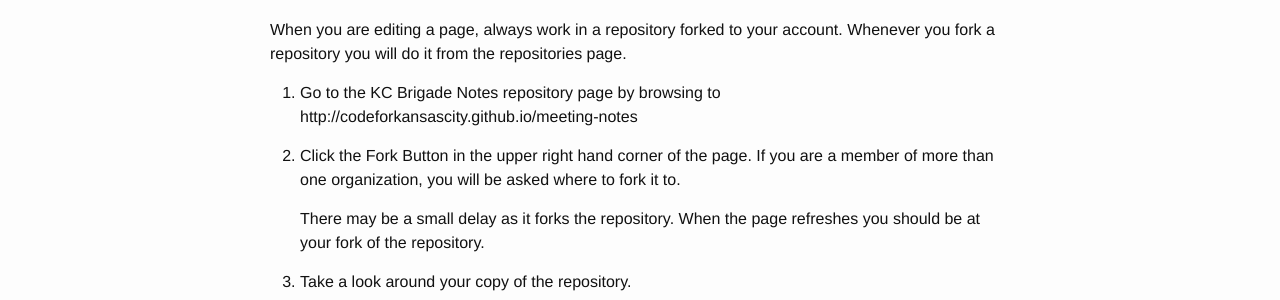
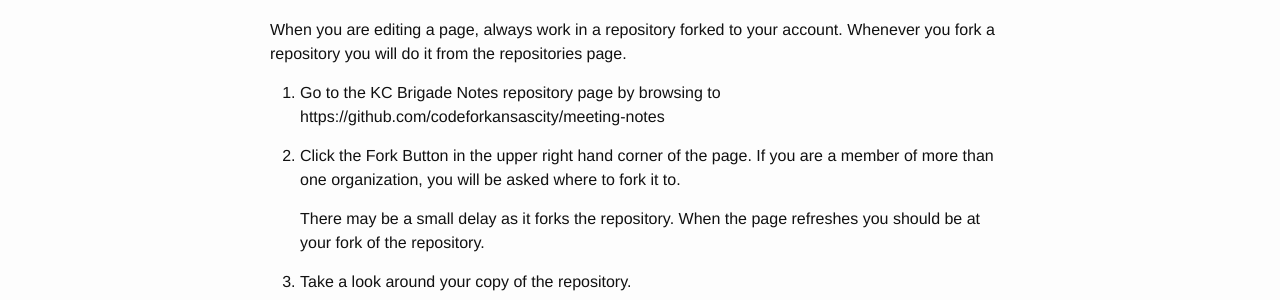
Before and after one commit to timberstone/meeting-notes, a Jekyll site: the page built from _posts/2014-11-04-github-push-start.markdown, in a window 1280 px wide. Shown: the part 425-725 px from the top of the page. Built offline with Jekyll 4.4.1, drawn with Linux system fonts in a browser that asks for light colours; part of the change alters nothing that is shown.

Commit message:
Fixed URL again

```diff
--- a/_posts/2014-11-04-github-push-start.markdown
+++ b/_posts/2014-11-04-github-push-start.markdown
@@ -21,7 +21,7 @@ If you don't already have a GitHub account you will need to create one at http:/
 
 When you are editing a page, always work in a repository forked to your account. Whenever you fork a repository you will do it from the repositories page.
 
-1. Go to the KC Brigade Notes repository page by browsing to http://codeforkansascity.github.io/meeting-notes
+1. Go to the KC Brigade Notes repository page by browsing to https://github.com/codeforkansascity/meeting-notes
 
 2. Click the Fork Button in the upper right hand corner of the page.  If you are a member of more than one organization, you will be asked where to fork it to.
 
```
